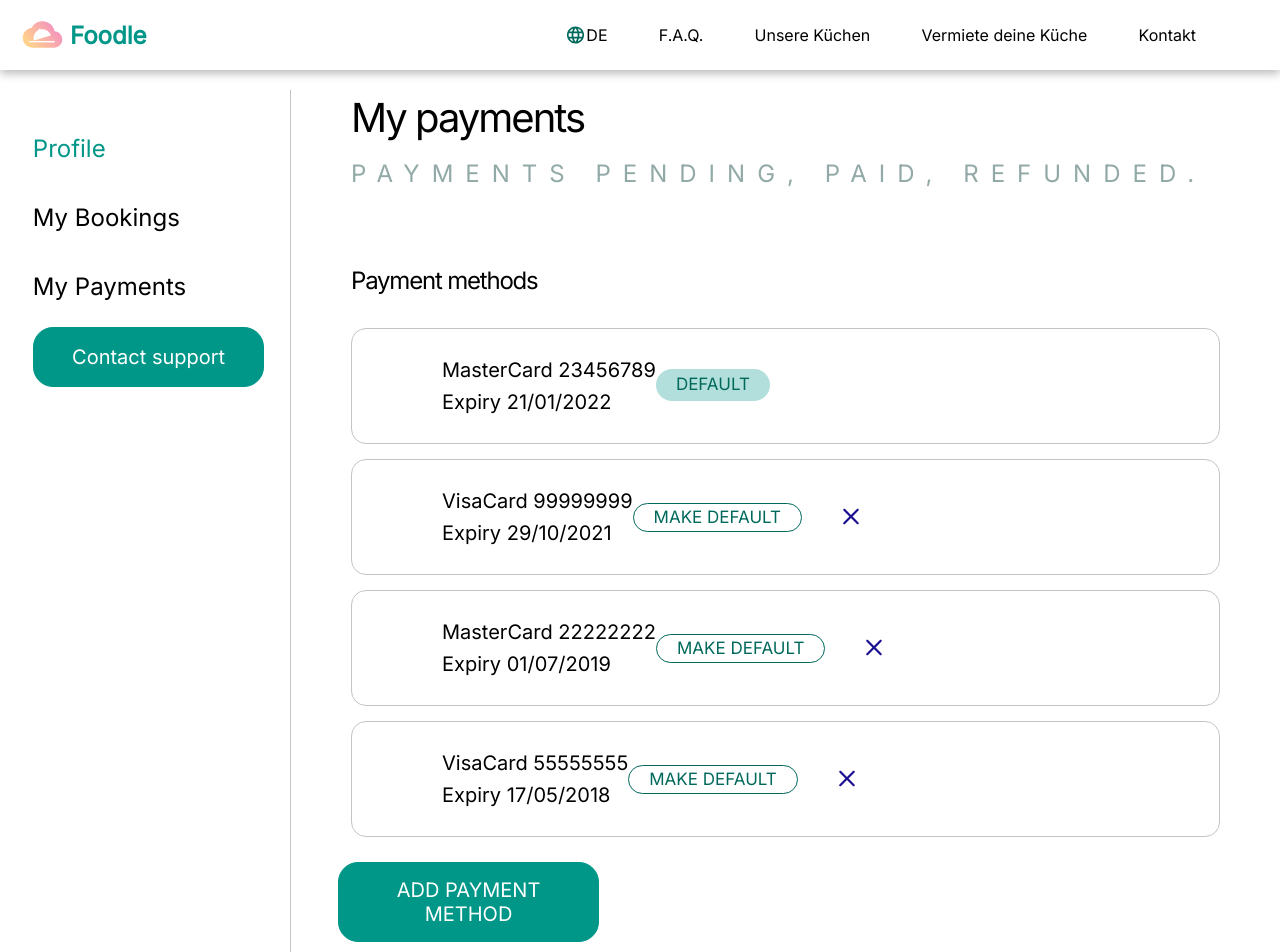
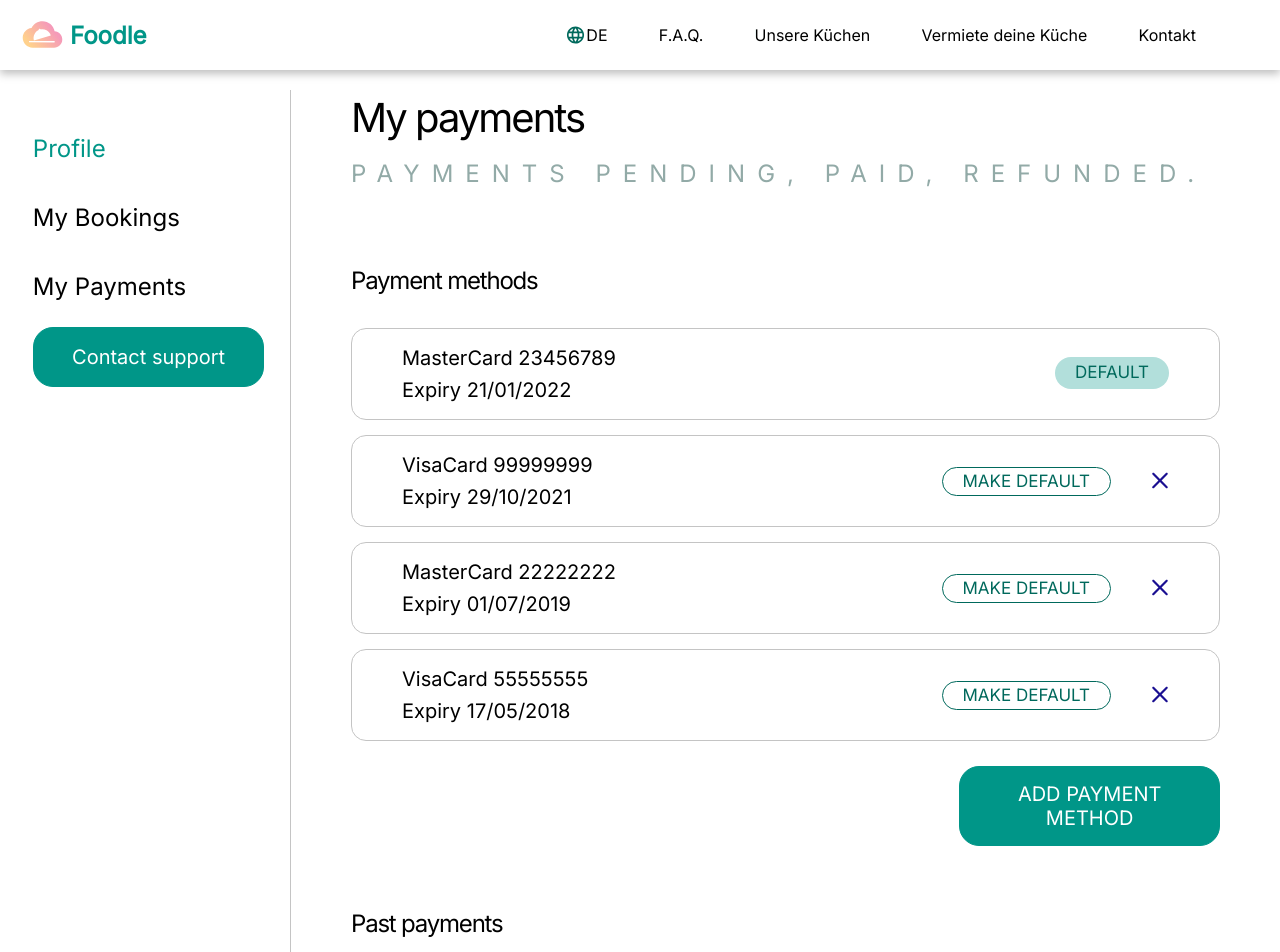
Before and after one commit to FoodleBerlin/foodle, a Next.js app: page /payments in a window 1280 px wide. Shown: the top 952 px of the page. Built offline with nearby package versions, Linux system fonts and the light colour scheme; no server answers; a web font is replaced by a local one.

Commit message:
style: add styles to PaymentMethod component

```diff
--- a/components/PaymentMethod/PaymentMethod.module.scss
+++ b/components/PaymentMethod/PaymentMethod.module.scss
@@ -1,6 +1,10 @@
 @use '../../styles/base/colors';
 
 .button{
+
+    display: flex;
+    flex-direction: row;
+    justify-content: flex-end;
 
     button{
 
@@ -24,24 +28,17 @@
             color: colors.$color-primary-light;
         }
     }
+
 }
 
 .paymentMethod{
 
 
     &__block{
-        display: flex;
-        flex-direction: row;
-        justify-content: space-between;
         border: 1px solid colors.$color-grey;
         border-radius: 1.5rem;
-        padding: 1.2rem 4rem;
 
         font-size: 2rem;
         margin: 1.5rem 0;
     }
 }
-
-.greytext{
-    color: colors.$color-subtle;
-}
```
